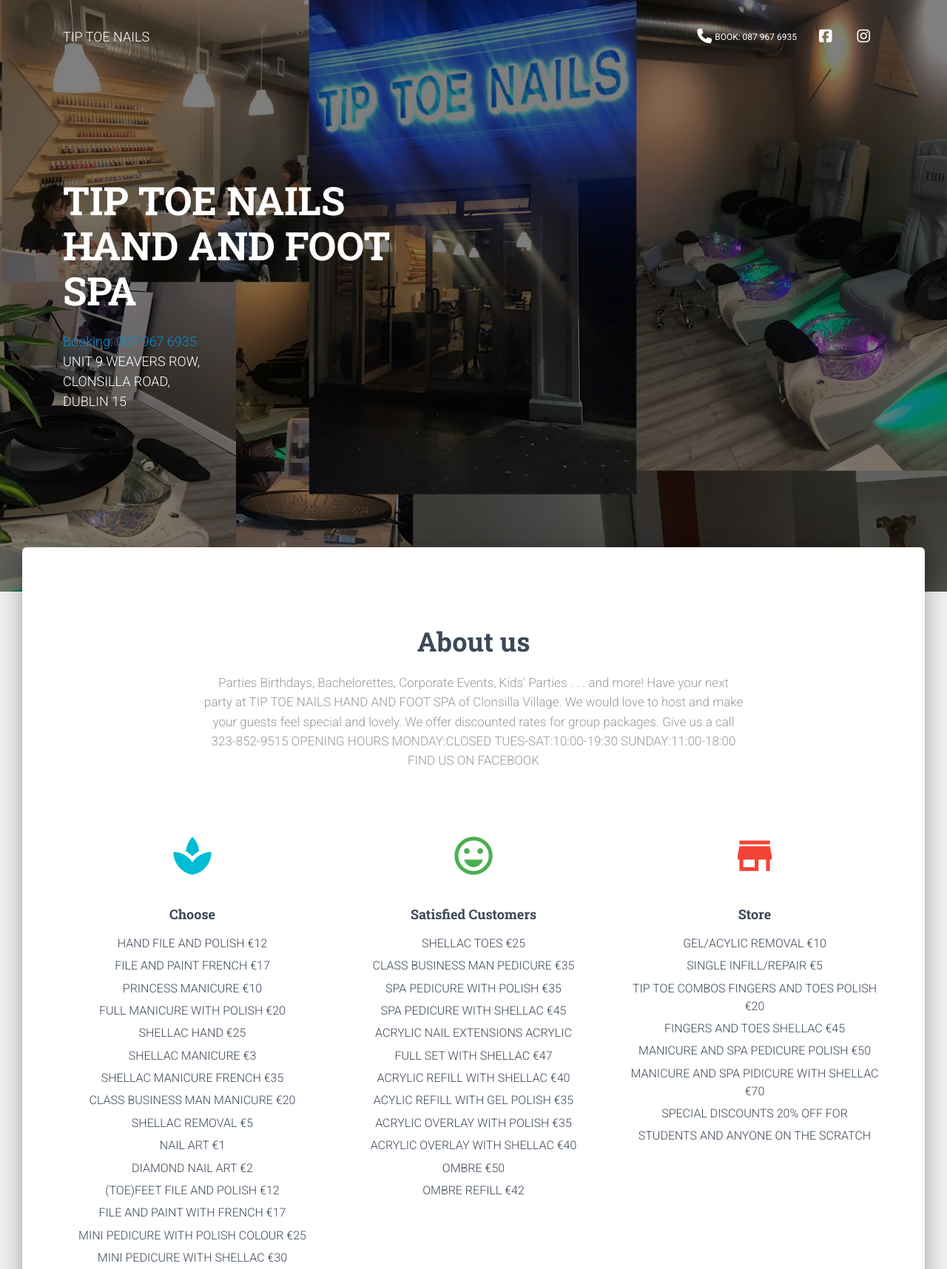
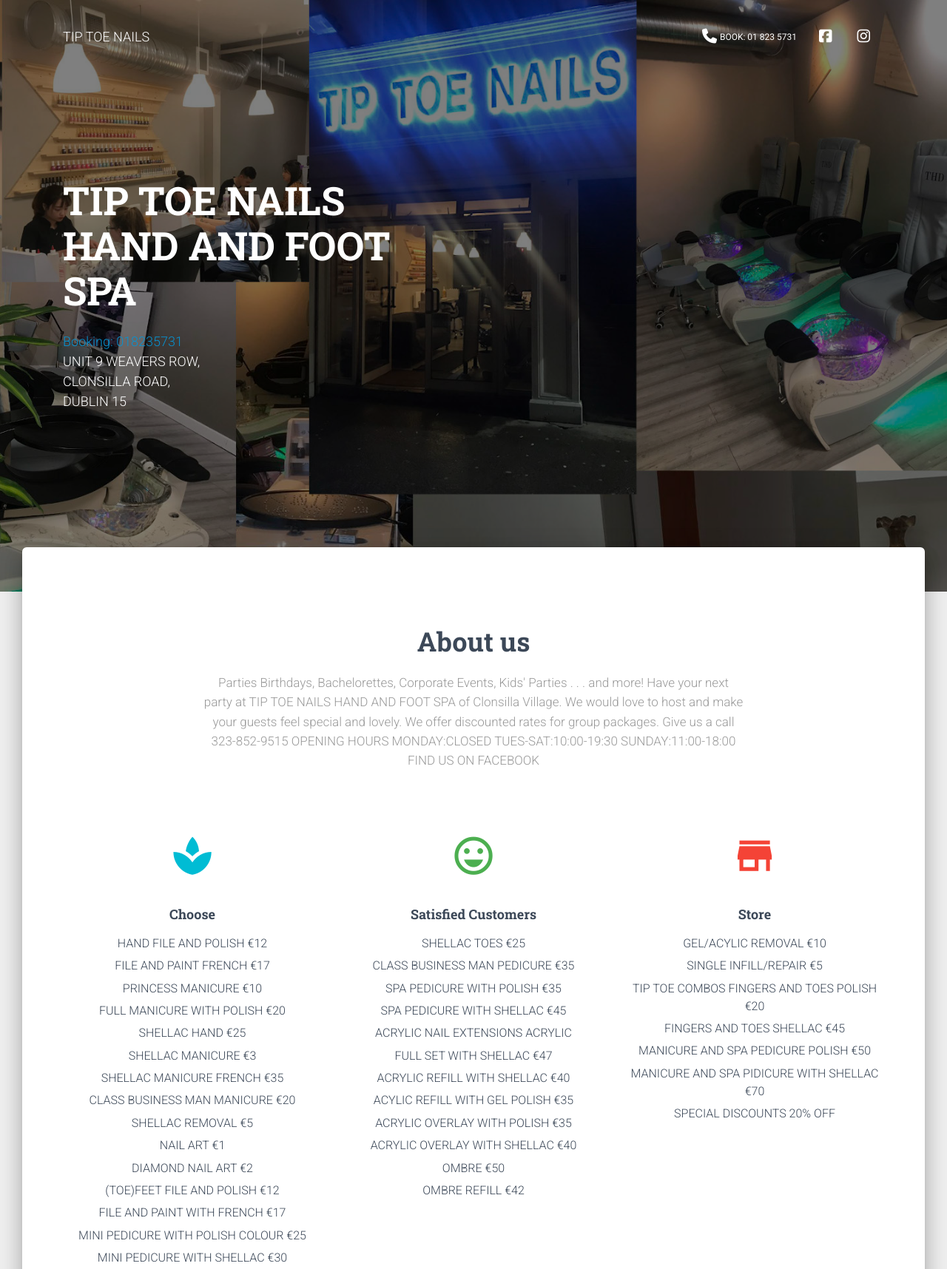
Before and after one commit to theWhiteFox/tiptoenails, a website: page index.html in a window 1280 px wide. Shown: the top 1716 px of the page at 74% size. Drawn offline with nearby package versions, Linux system fonts and the light colour scheme; some packages are replaced by stand-ins of ours.

Commit message:
ph clean up

```diff
--- a/index.html
+++ b/index.html
@@ -161,11 +161,11 @@
                 rel="tooltip"
                 title="Booking"
                 data-placement="bottom"
-                href="tel:+353879676935"
+                href="tel:+018235731"
                 target="_blank"
                 data-original-title="CAll for Booking"
               >
-                <i class="fa fa-phone"></i>BOOK: 087 967 6935
+                <i class="fa fa-phone"></i>BOOK: 01 823 5731
               </a>
             </li>
             <li class="nav-item">
@@ -208,7 +208,7 @@
           <div class="col-md-6">
             <h1 class="title">TIP TOE NAILS HAND AND FOOT SPA</h1>
             <h4>
-              <a href="tel:+353879676935">Booking: 087 967 6935</a>
+              <a href="tel:+018235731">Booking: 018235731</a>
               <br />UNIT 9 WEAVERS ROW,<br />
               CLONSILLA ROAD, <br />DUBLIN 15
             </h4>
@@ -297,8 +297,7 @@
                     <li>FINGERS AND TOES SHELLAC €45</li>
                     <li>MANICURE AND SPA PEDICURE POLISH €50</li>
                     <li>MANICURE AND SPA PIDICURE WITH SHELLAC €70</li>
-                    <li>SPECIAL DISCOUNTS 20% OFF FOR</li>
-                    <li>STUDENTS AND ANYONE ON THE SCRATCH</li>
+                    <li>SPECIAL DISCOUNTS 20% OFF</li>
                   </ul>
                 </div>
               </div>
```
